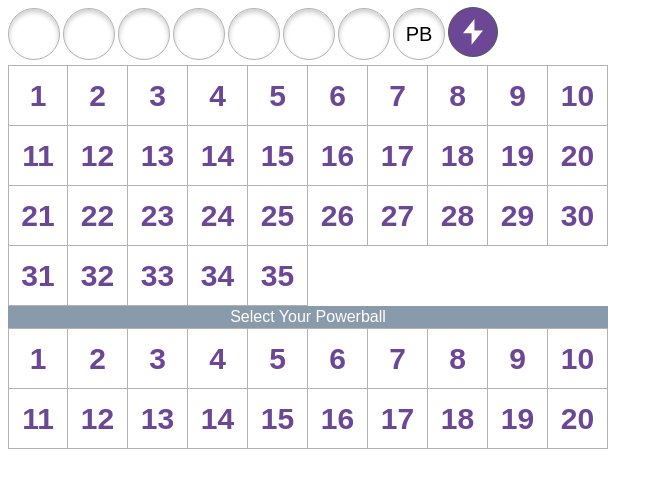
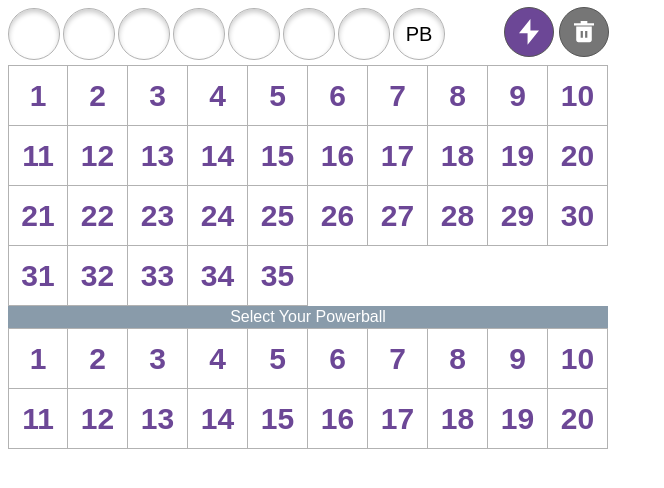
Before and after one commit to twomarktwo/tabcorp-demo, a React (Create React App) app: page / in a window 1280 px wide. Shown: the top 488 px of the page, without its empty margins (0-664 px from the left). Built offline with nearby package versions, Linux system fonts and the light colour scheme.

Commit message:
Added reset button

```diff
--- a/src/components/App/App.css
+++ b/src/components/App/App.css
@@ -1,5 +1,12 @@
 .app {
   display: table;
+}
+
+.pick-buttons {
+  display: block;
+  position: absolute;
+  right: 0px;
+  top: 0px;
 }
 
 .powerball-section {
@@ -10,14 +17,10 @@
   color: #FFF;
   background-color: #899BAA;
   clear: both;
-  padding: 2px
+  padding: 2px;
 }
 
 .circle-button {
-  background-image: url("/images/ico-fastselect.svg");
-  background-position: center;
-  background-repeat: no-repeat;
-  background-color: #6C4796;
   color: #000;
   border: 1px solid #555;
   border-radius: 50%;
@@ -35,6 +38,23 @@
   position: relative;
 }
 
+#autofill-button {
+  background-image: url("/images/ico-fastselect.svg");
+  background-position: center;
+  background-repeat: no-repeat;
+  background-color: #6C4796;
+  margin-right: 5px;
+}
+
+#reset-button {
+  background-image: url("/images/ico-clear.svg");
+  background-position: center;
+  background-repeat: no-repeat;
+  background-color: #767676;
+}
+
 .picked-row {
   margin-bottom: 5px;
+  display: block;
+  position: relative;
 }
--- a/src/components/App/App.tsx
+++ b/src/components/App/App.tsx
@@ -37,7 +37,10 @@ class App extends React.Component<ApplicationProps, ApplicationState> {
           <span className="powerball">
             <PickedBall pickedNumber={this.state.selectedPowerBall} emptyValue="PB" />
           </span>
-          <button id="autofill-button" className={"circle-button"} onClick={() => this.handleAutofillClick()}></button>
+          <div className="pick-buttons">
+            <button id="autofill-button" className={"circle-button"} onClick={() => this.handleAutofillClick()}></button>
+            <button id="reset-button" className={"circle-button"} onClick={() => this.handleResetClicked()}></button>
+          </div>
         </div>
         <LottoPickGrid startNumber={1} endNumber={35} cellsPerRow={10} selectedNumbers={this.state.selectedValues} />
         <div className="powerball-section">
@@ -56,10 +59,20 @@ class App extends React.Component<ApplicationProps, ApplicationState> {
       });
   }
 
-  handleAutofillClick() {
+  handleResetClicked() {
+    this.resetValues();
+  }
+
+  resetValues() {
     this.setState({
       selectedValues:[],
-      selectedPowerBall: null,
+      selectedPowerBall: null
+    });
+  }
+
+  handleAutofillClick() {
+    this.resetValues();
+    this.setState({
       isLoading: true
     });
 
--- a/src/components/PickedBall/PickedBall.css
+++ b/src/components/PickedBall/PickedBall.css
@@ -20,9 +20,12 @@
   .picked-ball.has-value {
     background-color: #3653A4;
     color: #FFF;
+    box-shadow: none;
   }
 
   .powerball .picked-ball.has-value {
     background-color: #899BAA;
     color: #FFF;
+    box-shadow: none;
+
   }
```
Also changed, not shown: public/images/ico-clear.svg (added).
